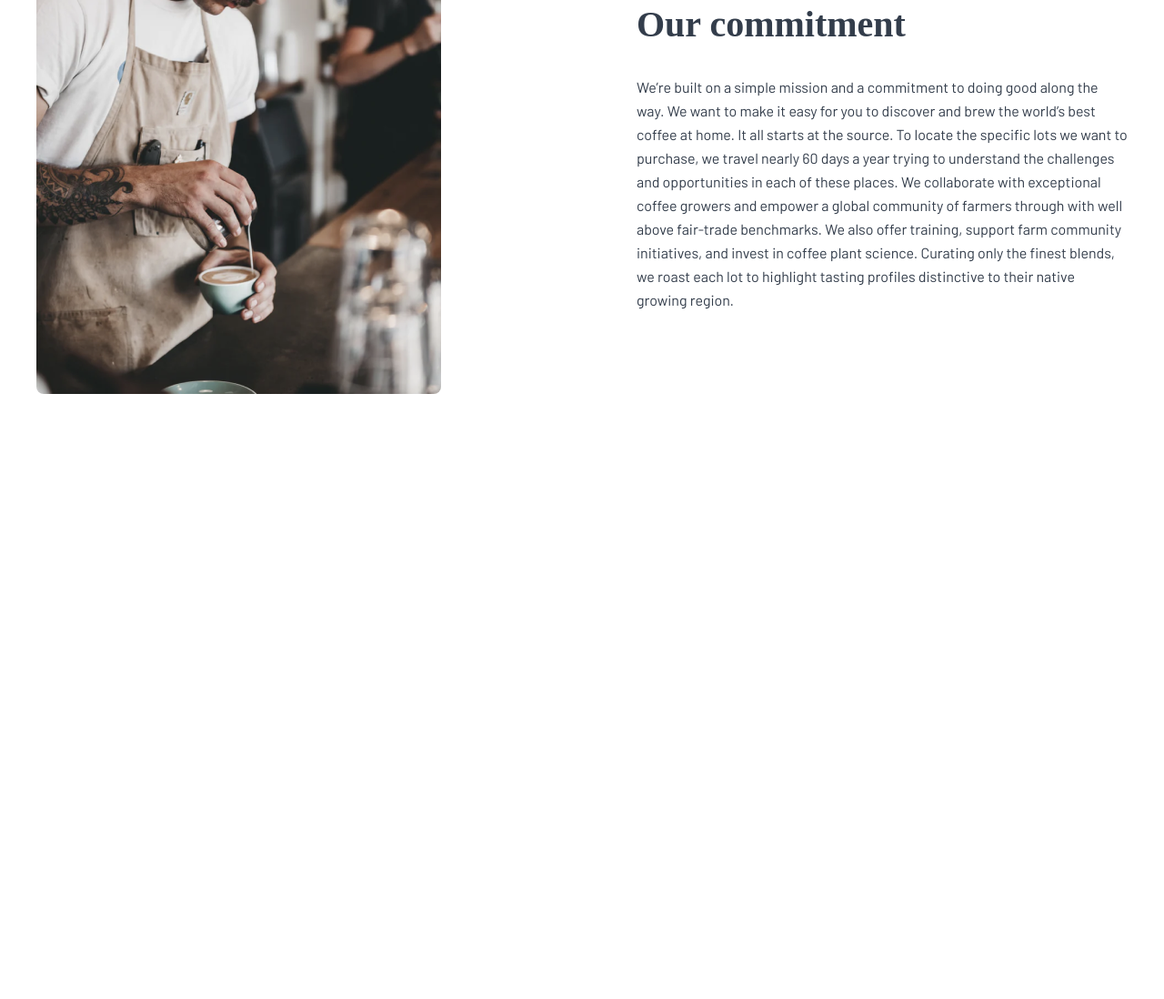
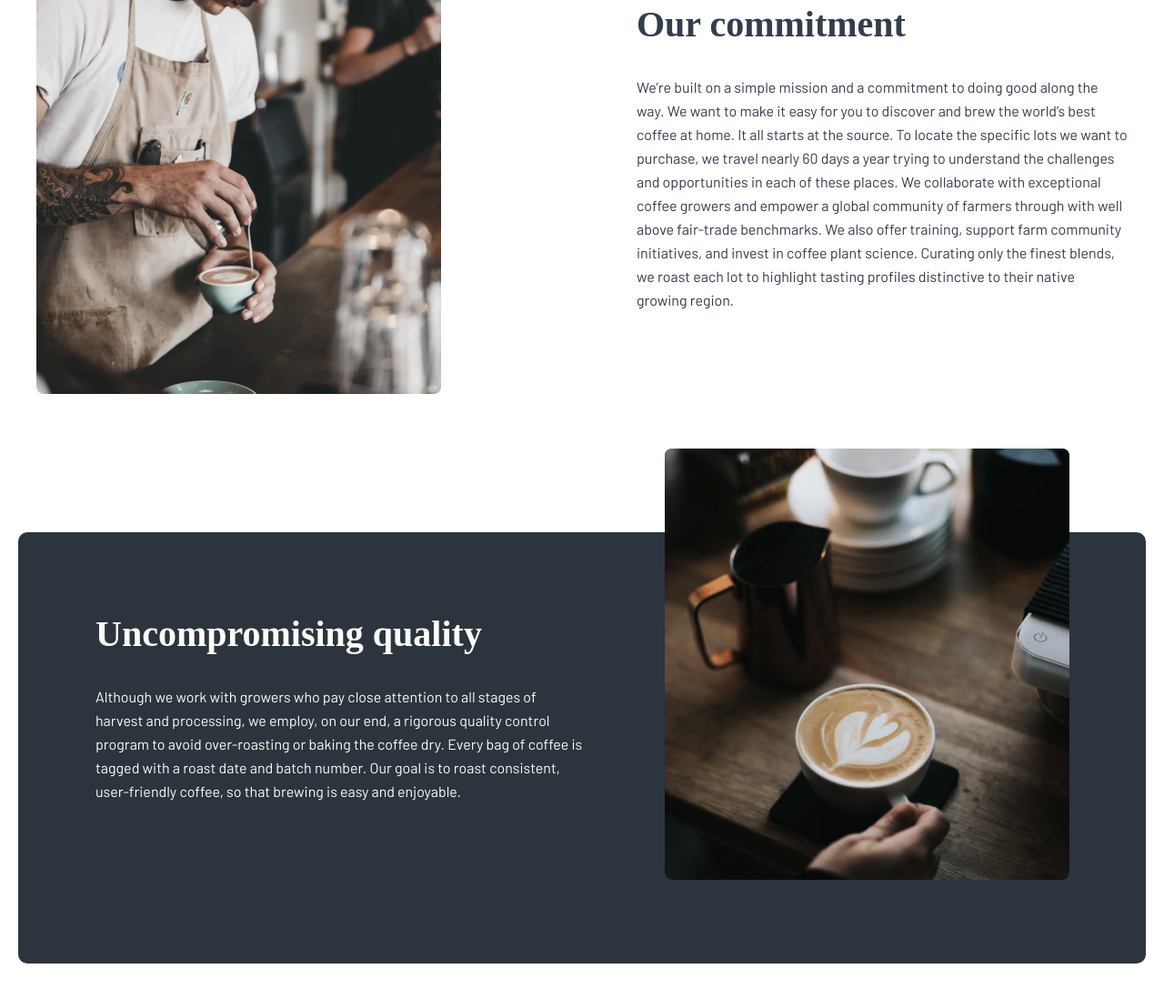
Before and after one commit to afruzbek0099/Cooffee-Roasters, a plain HTML site: page page-2/abaut-us.html in a window 1280 px wide. Shown: the part 768-1866 px from the top of the page at 91% size. Before the commit the page ends 1201 px from the top, so only its background shows below. Drawn offline with Linux system fonts and the light colour scheme.

Commit message:
uncom and commit

```diff
--- a/css/style.css
+++ b/css/style.css
@@ -1,3 +1,4 @@
+
 * {
     margin: 0;
     padding: 0;
--- a/page-2/abaut-us.html
+++ b/page-2/abaut-us.html
@@ -70,6 +70,18 @@
                 </div>
             </div>
         </section>
+        <!-- our com end -->
+
+        <!-- Uncom start -->
+        <section class="uncom">
+            <div class="container uncom-box">
+                <div class="uncom-text">
+                    <h2>Uncompromising quality</h2>
+                    <p>Although we work with growers who pay close attention to all stages of harvest and processing, we employ, on our end, a rigorous quality control program to avoid over-roasting or baking the coffee dry. Every bag of coffee is tagged with a roast date and batch number. Our goal is to roast consistent, user-friendly coffee, so that brewing is easy and enjoyable.</p>
+                </div>
+                <img src="./assets/img/uncom-img.png" alt="uncom" width="445" height="474">
+            </div>
+        </section>
     </main>
 </body>
 
--- a/page-2/scss/all-blocs/_all-blocs.scss
+++ b/page-2/scss/all-blocs/_all-blocs.scss
@@ -1,6 +1,7 @@
 @import "./header.scss";
 @import "./hero.scss";
 @import "./our-com.scss";
+@import "./uncom.scss";
 
 // to lists
 
--- a/page-2/scss/all-blocs/_our-com.scss
+++ b/page-2/scss/all-blocs/_our-com.scss
@@ -4,6 +4,7 @@
         display: flex;
         align-items: center;
         justify-content: space-between;
+        margin-bottom: 152px;
     }
 
     img {
--- /dev/null
+++ b/page-2/scss/all-blocs/_uncom.scss
@@ -0,0 +1,46 @@
+.uncom {
+    &-box {
+        max-width: 100%;
+        width: 1240px;
+        height: 474px;
+        border-radius: 10px;
+        background: #2C343E;
+        padding: 88px 0 122px 85px;
+        position: relative;
+        margin-bottom: 168px;
+    }
+
+    &-text {
+        display: flex;
+        width: 540px;
+        flex-direction: column;
+        justify-content: center;
+        align-items: flex-start;
+        gap: 32px;
+
+        h2 {
+            color: #FEFCF7;
+            font-family: 'Fraunces 9pt';
+            font-size: 40px;
+            font-style: normal;
+            font-weight: 900;
+            line-height: 48px;
+        }
+
+        p {
+            color: #FEFCF7;
+            font-size: 16px;
+            font-style: normal;
+            font-weight: 400;
+            line-height: 26px;
+        }
+    }
+
+    img {
+        position: absolute;
+        right: 84px;
+        bottom: 92px;
+        border-radius: 8px;
+        background-color: #0E8784;
+    }
+}
```
Also changed, not shown: page-2/assets/img/uncom-img.png (added), page-2/scss/main.css, 1 other file.
